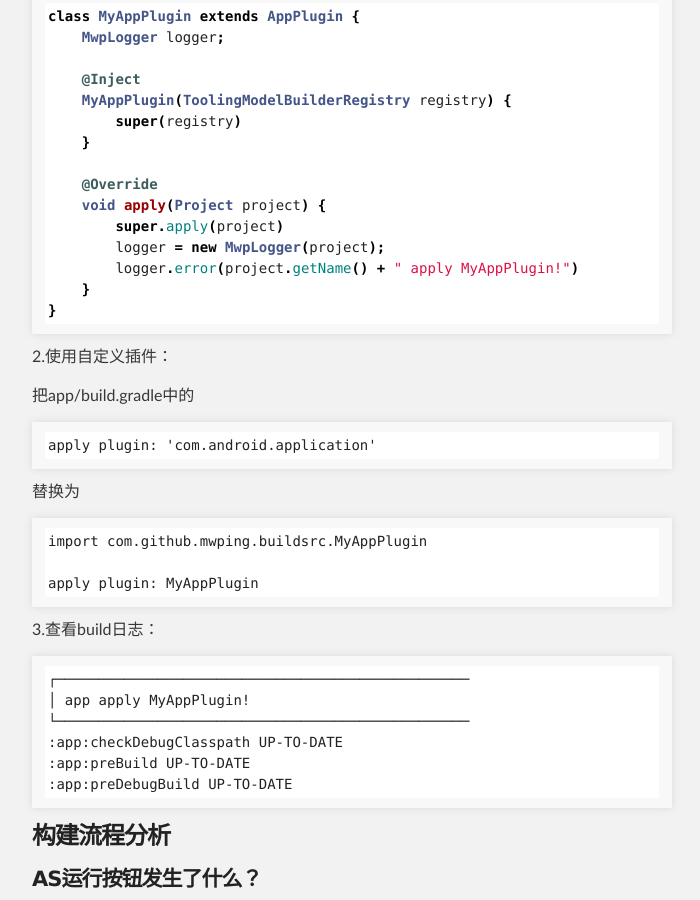
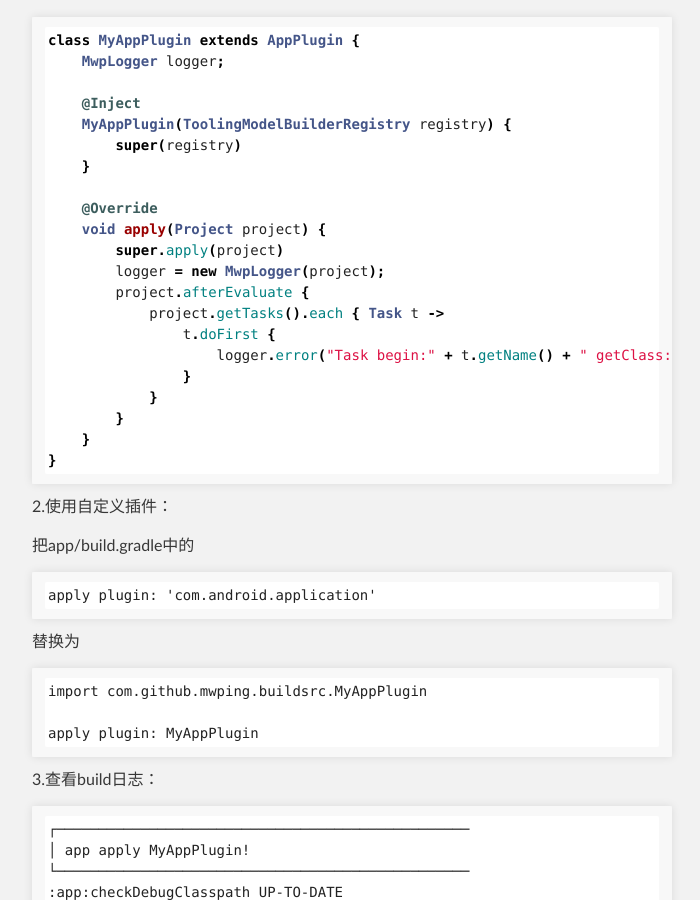
Before and after one commit to mwping/mwping.github.io, a Jekyll site: the page built from android/build-app.md, in a window 1280 px wide and 900 px high, scrolled down 3075 px. Shown: the whole window, without its empty margins (288-988 px from the left). Built offline with Jekyll 4.4.1, drawn with Linux system fonts in a browser that asks for light colours; our own code applies the rules of GitHub Pages for plain Markdown files.

Commit message:
fix MyPlugin

````diff
--- a/android/build-app.md
+++ b/android/build-app.md
@@ -12,6 +12,7 @@
 
 * ##### [构建流程分析](#3)
   1. [AS运行按钮发生了什么？](#3.1)
+  2. [跟踪Task](#3.2)
 
 <h3 id="1">构建流程简介</h3>
 
@@ -82,7 +83,13 @@ class MyAppPlugin extends AppPlugin {
     void apply(Project project) {
         super.apply(project)
         logger = new MwpLogger(project);
-        logger.error(project.getName() + " apply MyAppPlugin!")
+        project.afterEvaluate {
+            project.getTasks().each { Task t ->
+                t.doFirst {
+                    logger.error("Task begin:" + t.getName() + " getClass:" + t.getClass())
+                }
+            }
+        }
     }
 }
 ```
@@ -169,3 +176,4 @@ $ adb push
 $ adb shell pm install
 $ adb shell am start
 ```
+<h4 id="3.2">跟踪Task</h4>
````
